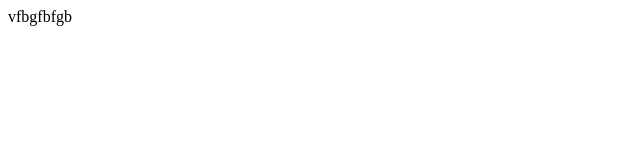
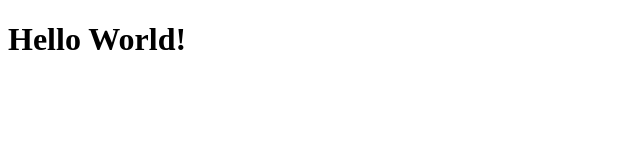
Before and after one commit to Arseni1919/WEB_course_2024_A_2, a plain HTML site: page index.html in a window 1280 px wide. Shown: the whole page, without its empty margins (0-640 px from the left). Drawn offline with Linux system fonts and the light colour scheme.

Commit message:
added styles

```diff
--- a/index.html
+++ b/index.html
@@ -5,6 +5,6 @@
     <title>Hello</title>
 </head>
 <body>
-vfbgfbfgb
+ <h1>Hello World!</h1>
 </body>
 </html>
--- /dev/null
+++ b/styles.css
@@ -0,0 +1,3 @@
+* {
+    background-color: aliceblue;
+}
```
